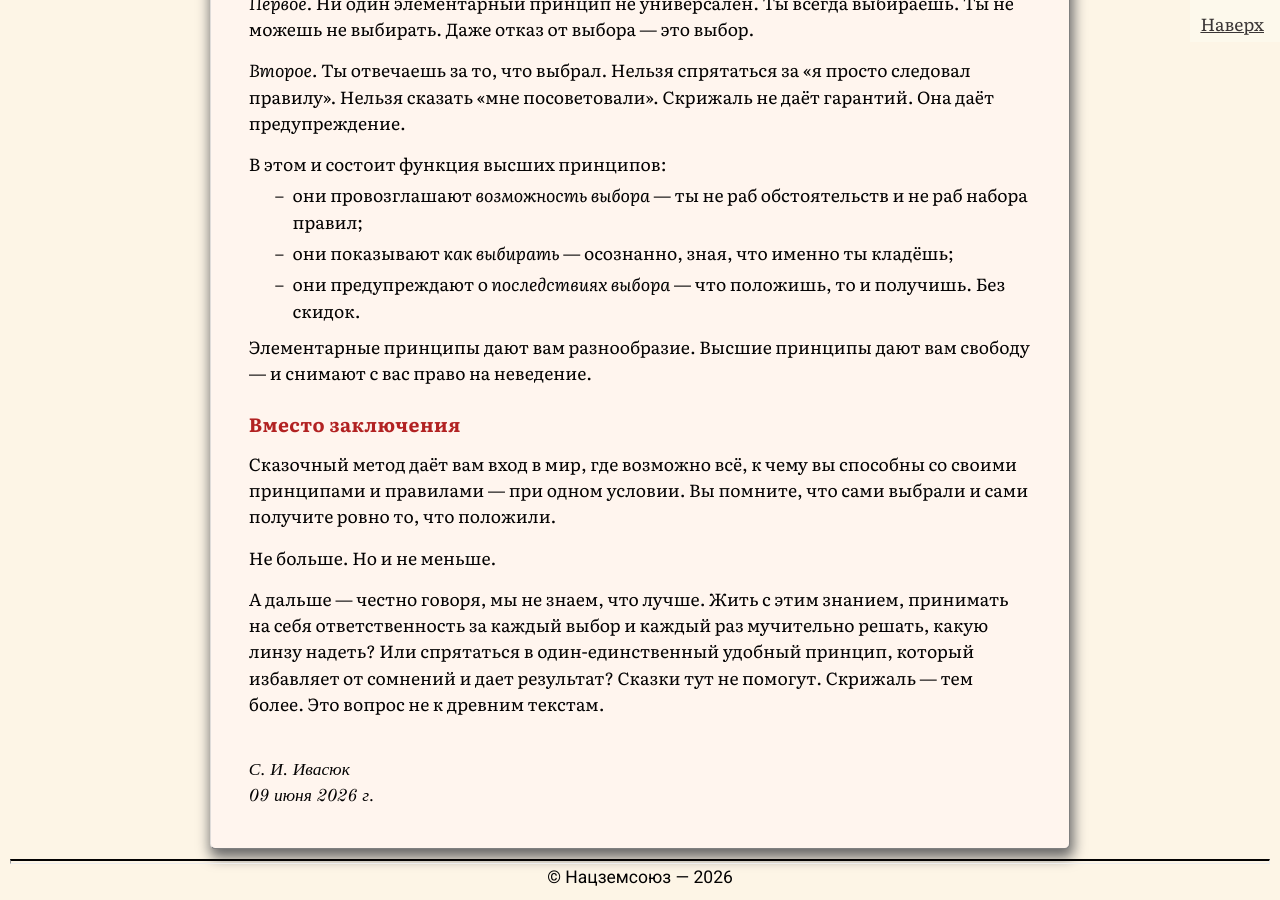
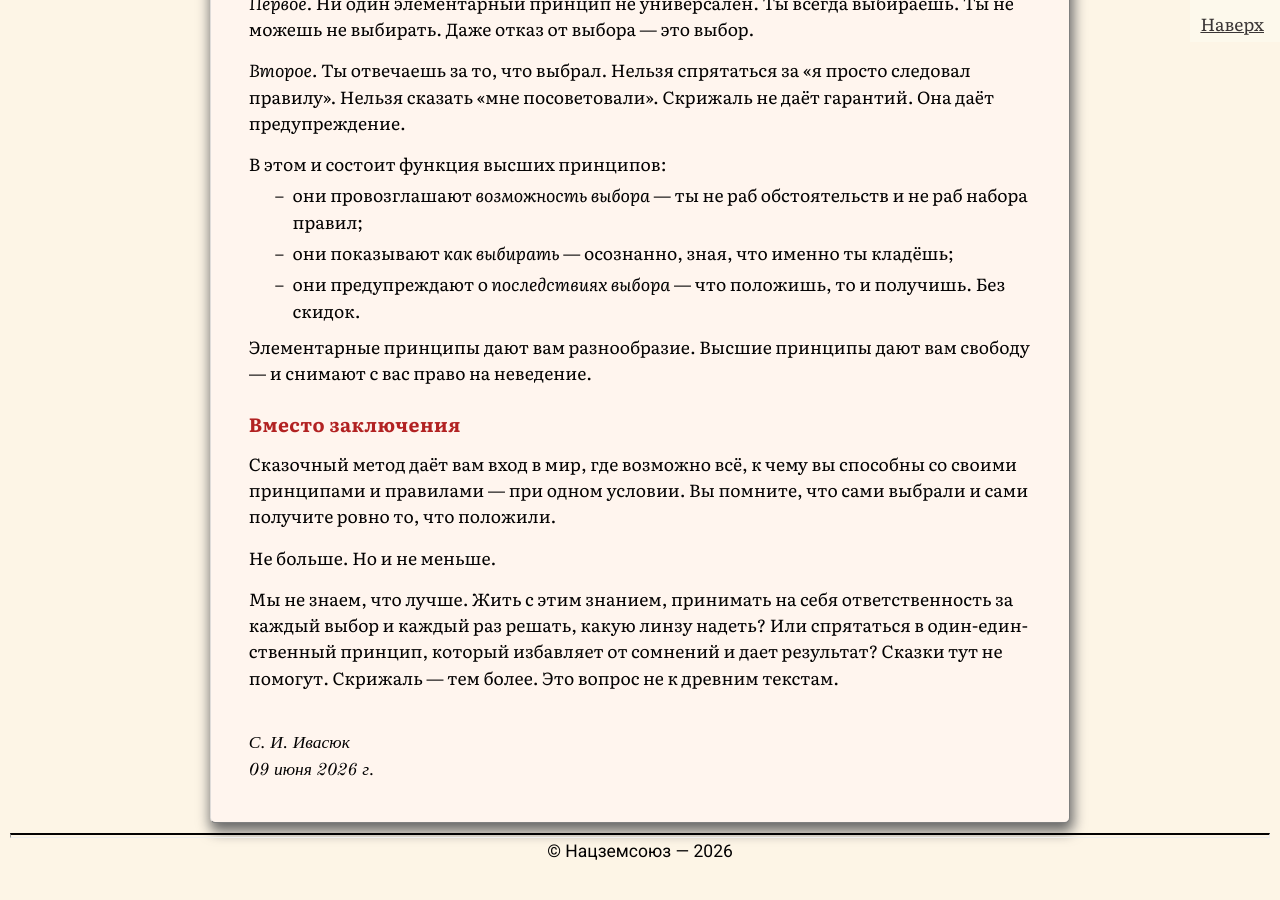
Before and after one commit to SergSi/land-use-art, a Jekyll site: the page built from _posts/2026-06-09-skaz.md, in a window 1280 px wide and 900 px high, scrolled down 4818 px. Built offline with Jekyll 4.4.1, drawn with Linux system fonts in a browser that asks for light colours; some web fonts are replaced; after the commit the page ends 5692 px from its top, so only the background shows below that.

Commit message:
Update 2026-06-09-skaz.md

```diff
--- a/_posts/2026-06-09-skaz.md
+++ b/_posts/2026-06-09-skaz.md
@@ -109,4 +109,4 @@
 
 Не больше. Но и не меньше.
 
-А дальше — честно говоря, мы не знаем, что лучше. Жить с этим знанием, принимать на себя ответственность за каждый выбор и каждый раз мучительно решать, какую линзу надеть? Или спрятаться в один-единственный удобный принцип, который избавляет от сомнений и дает результат? Сказки тут не помогут. Скрижаль — тем более. Это вопрос не к древним текстам.
+Мы не знаем, что лучше. Жить с этим знанием, принимать на себя ответственность за каждый выбор и каждый раз решать, какую линзу надеть? Или спрятаться в один-единственный принцип, который избавляет от сомнений и дает результат? Сказки тут не помогут. Скрижаль — тем более. Это вопрос не к древним текстам.
```
